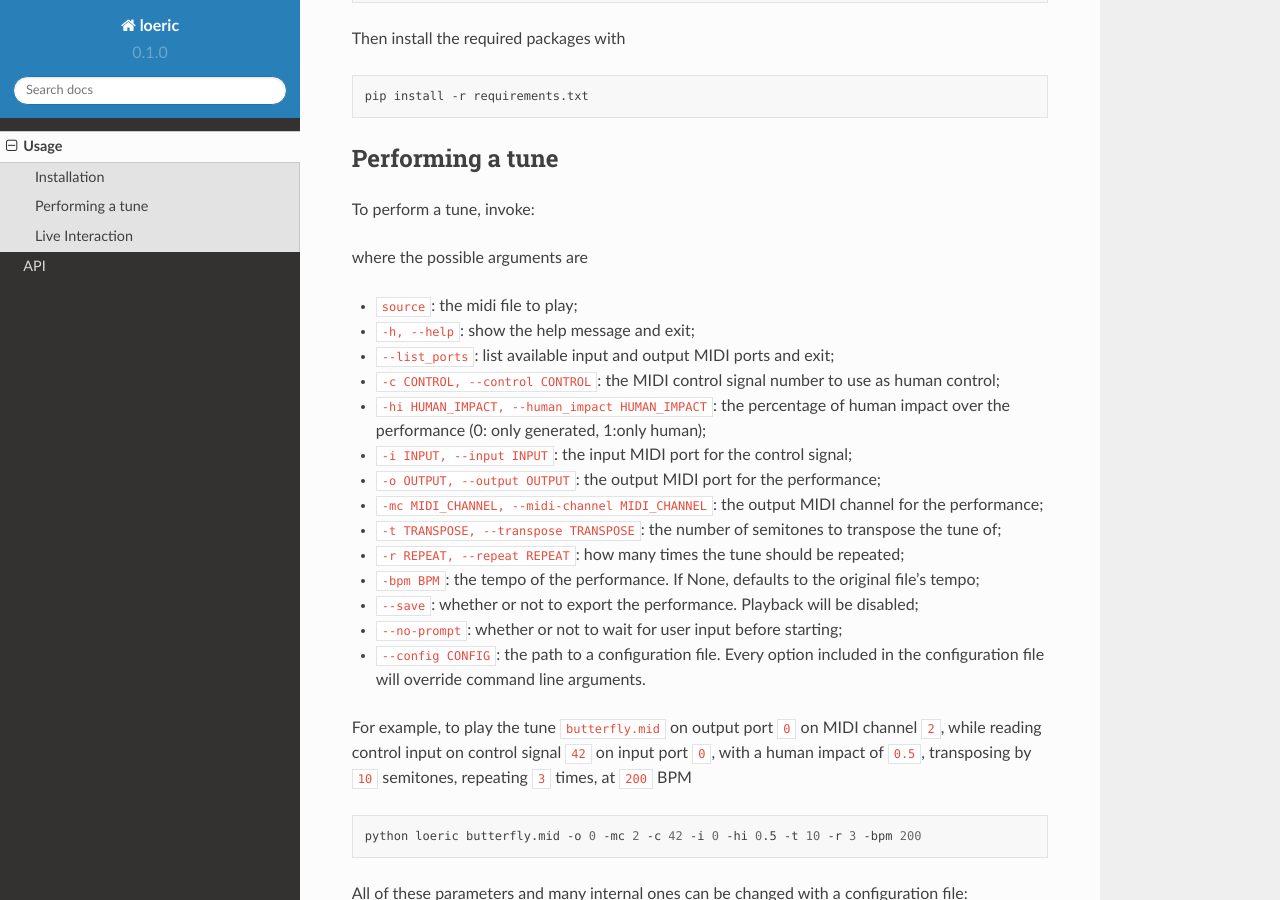
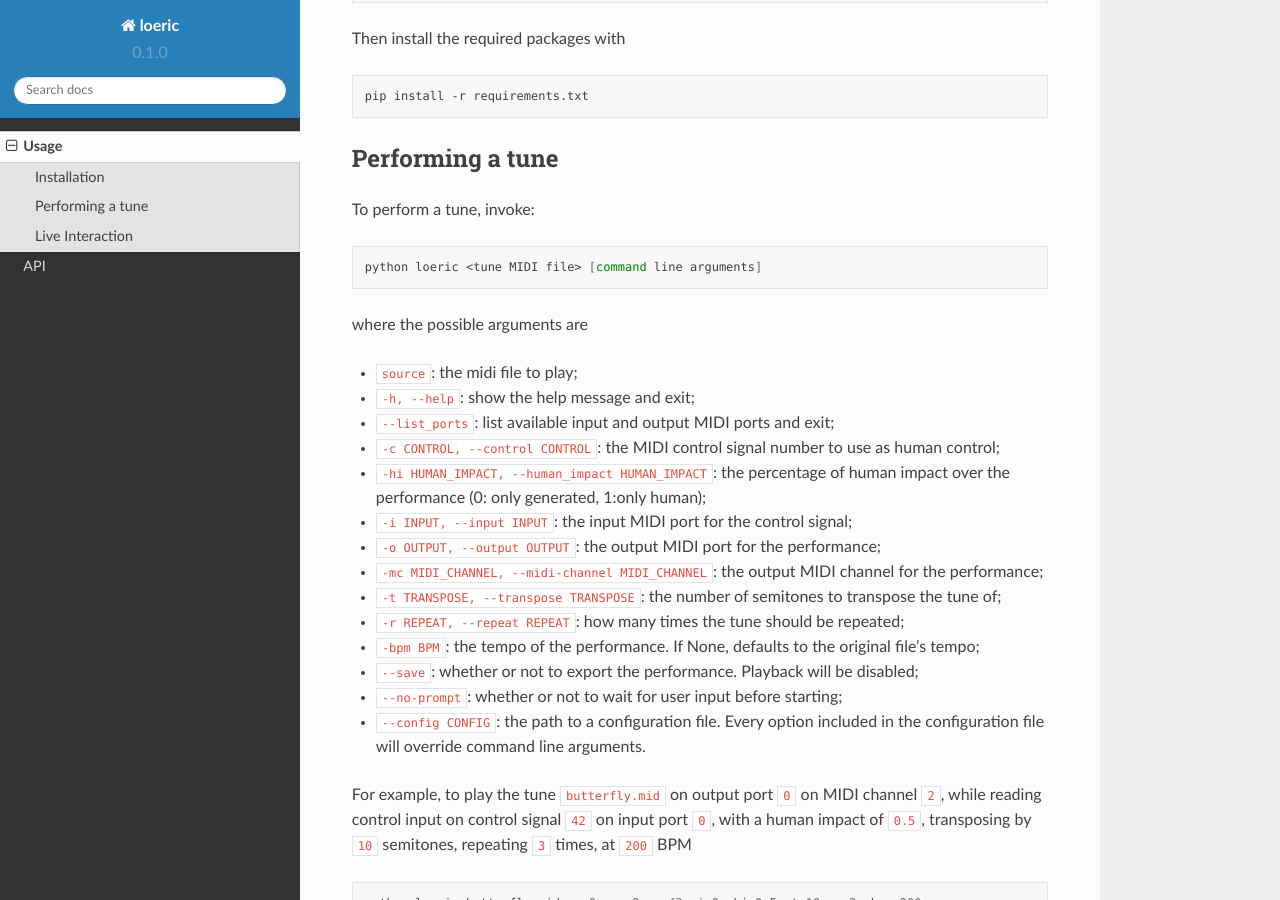
Before and after one commit to amerotz/loeric, a Sphinx documentation site: the page built from docs/source/usage.rst, in a window 1280 px wide and 900 px high, scrolled down 533 px. Built offline with Sphinx 7.4.7 and the Read the Docs theme 2.0.0, drawn with Linux system fonts in a browser that asks for light colours.

Commit message:
Update usage.rst

```diff
--- a/docs/source/usage.rst
+++ b/docs/source/usage.rst
@@ -33,7 +33,8 @@ Performing a tune
 -----------------
 To perform a tune, invoke:
 
-.. code-block: bash
+.. code-block:: bash
+
    python loeric <tune MIDI file> [command line arguments]
 
 where the possible arguments are
```
